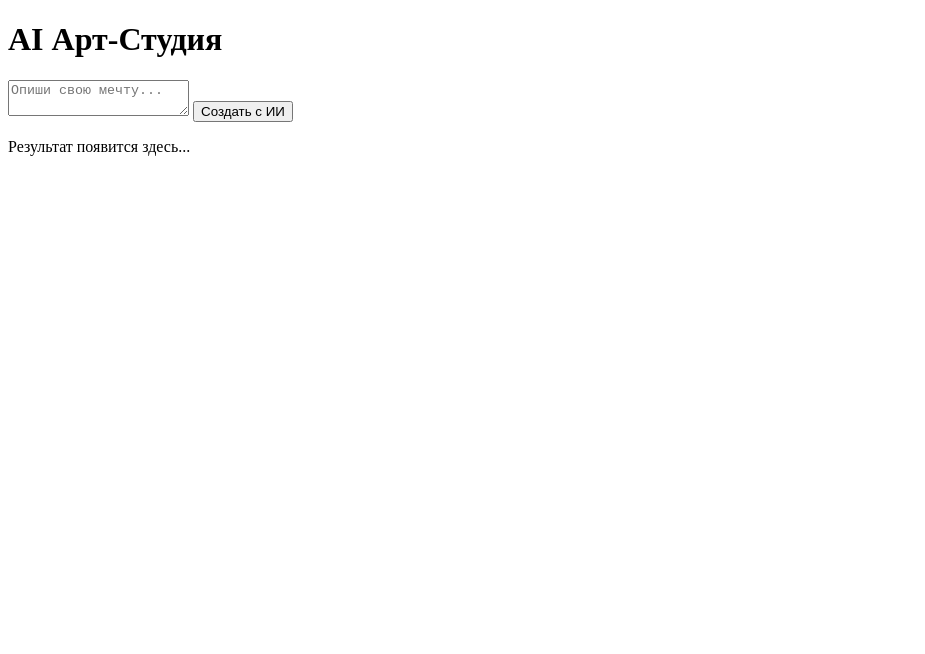
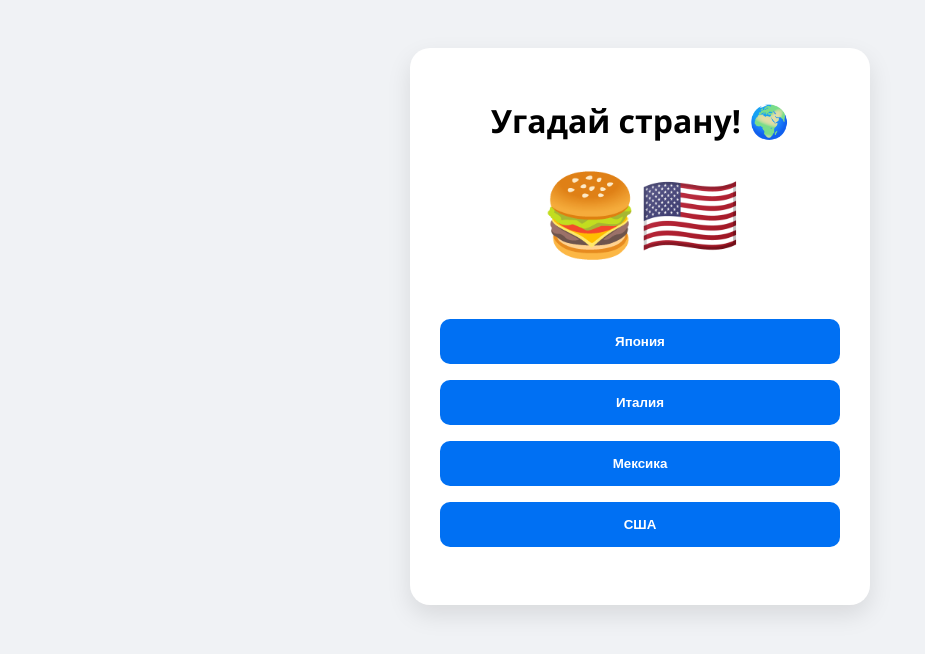
Before and after one commit to n6767ooo6767-cmyk/WoW, a plain HTML site: page index.html in a window 1280 px wide. Shown: the whole page, without its empty margins (0-925 px from the left). Drawn offline with Linux system fonts and the light colour scheme.

Commit message:
Update index.html

```diff
--- a/index.html
+++ b/index.html
@@ -1,25 +1,66 @@
 <!DOCTYPE html>
 <html lang="ru">
 <head>
-    <script>
-    const API_KEY = '';
-    </script>
     <meta charset="UTF-8">
-    <meta name="viewport" content="width=device-width, initial-scale=1.0">
-    <title>AI Студия</title>
-    <link rel="stylesheet" href="style.css">
-    <!-- Скрипт конфигурации, создаваемый автоматически через GitHub Actions -->
-    <script src="config.js"></script>
+    <title>Угадай страну по эмодзи</title>
+    <style>
+        body { font-family: 'Segoe UI', sans-serif; display: flex; justify-content: center; padding: 40px; background: #f0f2f5; }
+        .container { background: white; padding: 30px; border-radius: 20px; box-shadow: 0 10px 25px rgba(0,0,0,0.1); width: 100%; max-width: 400px; text-align: center; }
+
+        #emoji-display { font-size: 80px; margin: 30px 0; animation: bounce 2s infinite ease-in-out; }
+
+        button { width: 100%; padding: 15px; margin: 8px 0; border: none; border-radius: 10px; background: #0070f3; color: white; cursor: pointer; transition: transform 0.2s, background 0.3s; font-weight: bold; }
+        button:hover { background: #0051b3; }
+        button:active { transform: scale(0.95); }
+
+        @keyframes bounce { 0%, 100% { transform: translateY(0); } 50% { transform: translateY(-15px); } }
+
+        .result-anim { animation: fadeInScale 0.5s ease-out; font-weight: bold; margin-top: 20px; }
+        @keyframes fadeInScale { from { opacity: 0; transform: scale(0.8); } to { opacity: 1; transform: scale(1); } }
+    </style>
 </head>
 <body>
-    <div class="container">
-        <h1>AI Арт-Студия</h1>
-        <textarea id="prompt-input" placeholder="Опиши свою мечту..."></textarea>
-        <button id="generate-btn">Создать с ИИ</button>
-        <div id="result-area">
-            <p id="ai-message">Результат появится здесь...</p>
-        </div>
-    </div>
-    <script src="script.js"></script>
+
+<div class="container">
+    <h1>Угадай страну! 🌍</h1>
+    <div id="emoji-display"></div>
+    <div id="options"></div>
+    <p id="result" class="result-anim"></p>
+</div>
+
+<script>
+    // Ключ вставится через GitHub Actions
+    const API_KEY = '';
+
+    const data = [
+        { emoji: "🍣🇯🇵", answer: "Япония" },
+        { emoji: "🍕🇮🇹", answer: "Италия" },
+        { emoji: "🌮🇲🇽", answer: "Мексика" },
+        { emoji: "🍔🇺🇸", answer: "США" }
+    ];
+
+    let current = data[Math.floor(Math.random() * data.length)];
+
+    function init() {
+        document.getElementById('emoji-display').innerText = current.emoji;
+        const optionsDiv = document.getElementById('options');
+        optionsDiv.innerHTML = '';
+
+        data.forEach(item => {
+            const btn = document.createElement('button');
+            btn.innerText = item.answer;
+            btn.onclick = () => {
+                const res = document.getElementById('result');
+                res.innerText = (item.answer === current.answer) ? "Верно! 🎉" : "Ошибка! ❌";
+                res.style.color = (item.answer === current.answer) ? "#28a745" : "#dc3545";
+
+                setTimeout(() => location.reload(), 1500);
+            };
+            optionsDiv.appendChild(btn);
+        });
+    }
+
+    init();
+</script>
 </body>
 </html>
```
